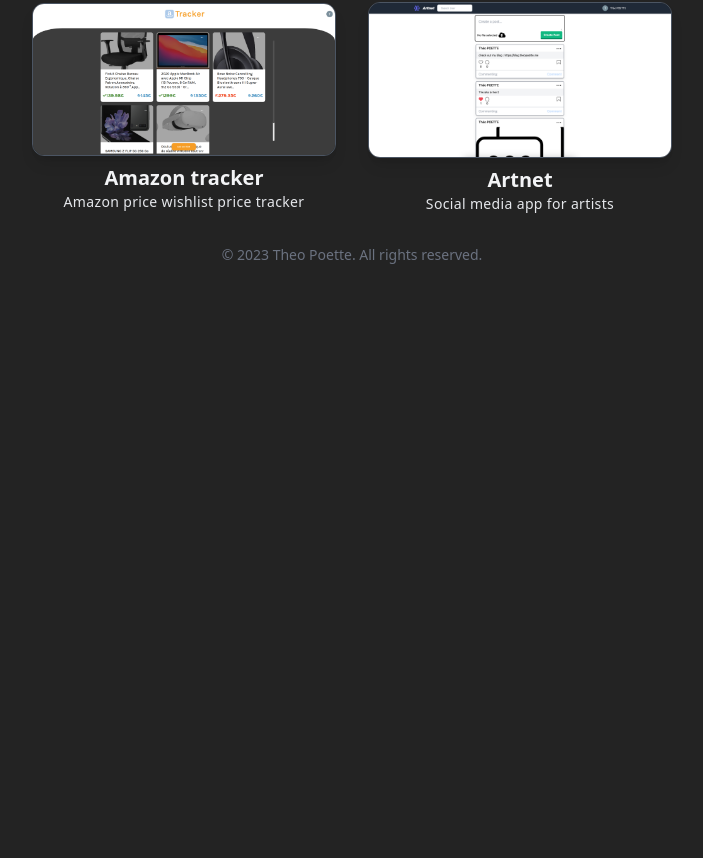
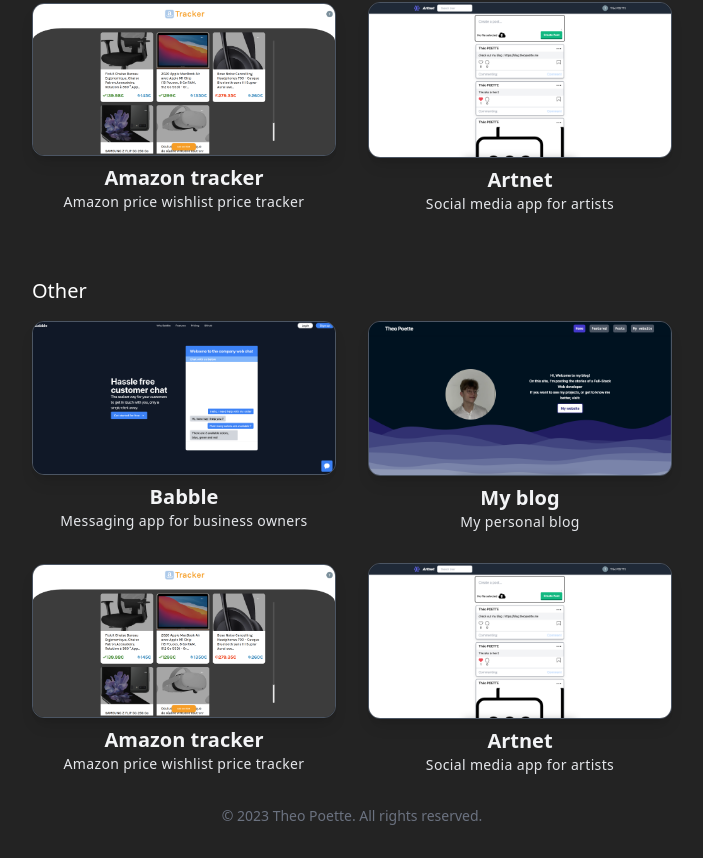
Before and after one commit to sisypheus/my_site, a Next.js app: page /projects in a window 1280 px wide. Shown: the part 664-1522 px from the top of the page, without its empty margins (288-991 px from the left). Before the commit the page ends 961 px from the top, so only its background shows below. Built offline with nearby package versions, Linux system fonts and the light colour scheme.

Commit message:
feat: projects page coming together

```diff
--- a/src/components/ProjectShowcase.tsx
+++ b/src/components/ProjectShowcase.tsx
@@ -30,13 +30,31 @@
           alt={name}
           width={400}
           height={400}
-          className="rounded-xl border border-gray-600 shadow-lg hover:blur-sm"
+          className={`rounded-xl border border-gray-600 shadow-lg ${
+            isHovered ? "blur-sm" : ""
+          }`}
         />
         {isHovered && (
           <div className="absolute top-1/2 left-1/2 -translate-x-1/2 -translate-y-1/2">
-            <div className="flex items-center justify-center space-x-4">
-              <button onClick={() => console.log("tes")} className="">test</button>
-              <button className="">test</button>
+            <div className="flex w-full items-center justify-center space-x-4">
+              <a
+                href={github}
+                target="_blank"
+                rel="noreferrer"
+                className="rounded-lg bg-blue-400 px-4 py-2 text-white"
+              >
+                Code
+              </a>
+              {website && (
+                <a
+                  href={website}
+                  target="_blank"
+                  rel="noreferrer"
+                  className="rounded-lg bg-gray-400 px-4 py-2 text-white"
+                >
+                  Live
+                </a>
+              )}
             </div>
           </div>
         )}
--- a/src/pages/projects.tsx
+++ b/src/pages/projects.tsx
@@ -14,30 +14,66 @@
 
       <FadeIn>
         <h1 className="text-xl text-white">Projects</h1>
-        <div className="grid grid-cols-1 gap-12 sm:gap-8 sm:grid-cols-2 mt-4">
+        <div className="mt-4 grid grid-cols-1 gap-12 sm:grid-cols-2 sm:gap-8">
           <ProjectShowcase
             name="Babble"
             description="Messaging app for business owners"
             image="/projects/babble.png"
-            github=""
+            github="https://github.com/sisypheus/babble-website"
+            website="https://babble.fr/"
           />
           <ProjectShowcase
             name="My blog"
             description="My personal blog"
             image="/projects/blog.png"
-            github=""
+            github="https://github.com/sisypheus/blogv2"
+            website="https://blog.theopoette.me"
           />
           <ProjectShowcase
             name="Amazon tracker"
             description="Amazon price wishlist price tracker"
             image="/projects/tracker.png"
-            github=""
+            github="https://github.com/sisypheus/amz-tracker"
+            website="https://amz-tracker.netlify.app/"
           />
           <ProjectShowcase
             name="Artnet"
             description="Social media app for artists"
             image="/projects/artnet.png"
-            github=""
+            github="https://github.com/sisypheus/artnet"
+            website="https://artnet.netlify.app/"
+          />
+        </div>
+
+        <h1 className="text-xl text-white mt-16">Other</h1>
+        <div className="mt-4 grid grid-cols-1 gap-12 sm:grid-cols-2 sm:gap-8">
+          <ProjectShowcase
+            name="Babble"
+            description="Messaging app for business owners"
+            image="/projects/babble.png"
+            github="https://github.com/sisypheus/babble-website"
+            website="https://babble.fr/"
+          />
+          <ProjectShowcase
+            name="My blog"
+            description="My personal blog"
+            image="/projects/blog.png"
+            github="https://github.com/sisypheus/blogv2"
+            website="https://blog.theopoette.me"
+          />
+          <ProjectShowcase
+            name="Amazon tracker"
+            description="Amazon price wishlist price tracker"
+            image="/projects/tracker.png"
+            github="https://github.com/sisypheus/amz-tracker"
+            website="https://amz-tracker.netlify.app/"
+          />
+          <ProjectShowcase
+            name="Artnet"
+            description="Social media app for artists"
+            image="/projects/artnet.png"
+            github="https://github.com/sisypheus/artnet"
+            website="https://artnet.netlify.app/"
           />
         </div>
       </FadeIn>
```
